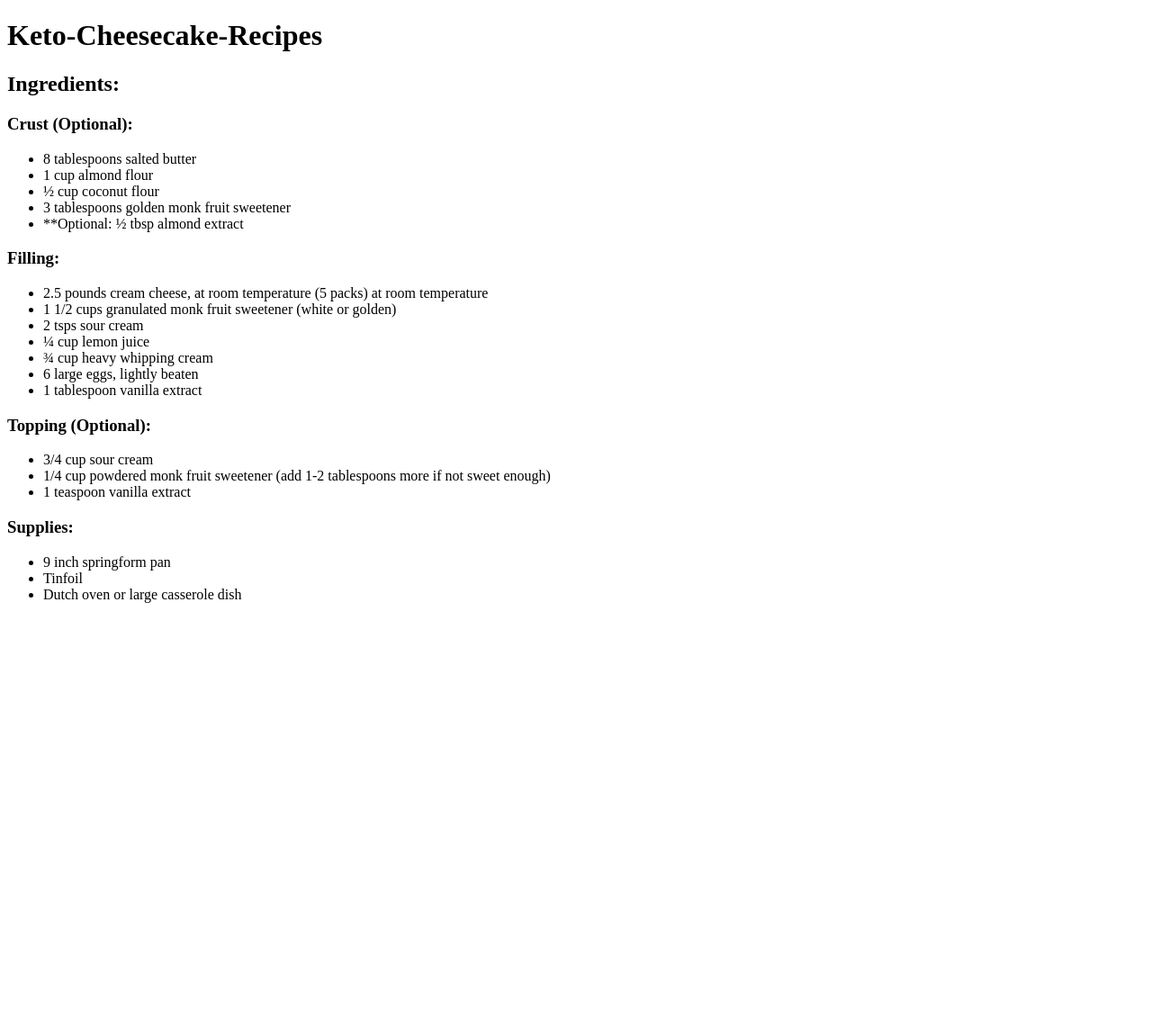
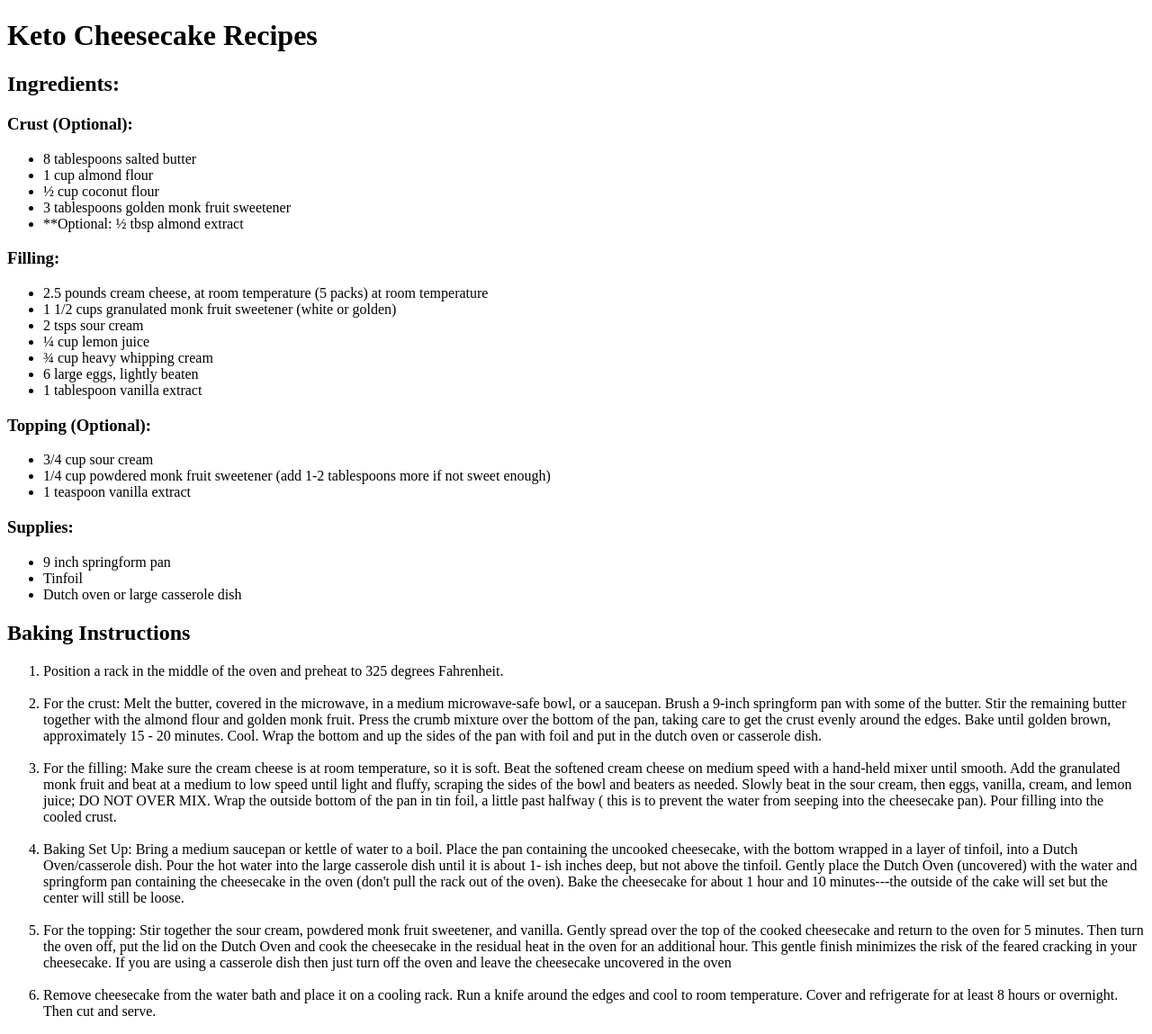
Before and after one commit to willow-luna/K_C_R, a plain HTML site: page index.html in a window 1280 px wide. Shown: the whole page at 90% size. Before the commit the page ends 800 px from the top, so only its background shows below. Drawn offline with Linux system fonts and the light colour scheme.

Commit message:
Baking Instructions

```diff
--- a/index.html
+++ b/index.html
@@ -7,7 +7,7 @@
     <title>Keto Cheesecake Recipes</title>
 </head>
 <body>
-    <h1>Keto-Cheesecake-Recipes</h1>
+    <h1>Keto Cheesecake Recipes</h1>
     <h2>Ingredients:</h2>
 
          <h3>Crust (Optional):</h3>
@@ -56,5 +56,21 @@
                 <li>Tinfoil</li>
                 <li>Dutch oven or large casserole dish</li>
             </ul>
+    <h2>Baking Instructions</h2>
+            <ol>
+                <li>Position a rack in the middle of the oven and preheat to 325 degrees Fahrenheit.</li> <br>
+
+                <li>For the crust: Melt the butter, covered in the microwave, in a medium microwave-safe bowl, or a saucepan. Brush a 9-inch springform pan with some of the butter. Stir the remaining butter together with the almond flour and golden monk fruit. Press the crumb mixture over the bottom of the pan, taking care to get the crust evenly around the edges. Bake until golden brown, approximately 15 - 20 minutes. Cool. Wrap the bottom and up the sides of the pan with foil and put in the dutch oven or casserole dish.</li><br>
+
+                <li>For the filling: Make sure the cream cheese is at room temperature, so it is soft. Beat the softened cream cheese on medium speed with a hand-held mixer until smooth. Add the granulated monk fruit and beat at a medium to low speed until light and fluffy, scraping the sides of the bowl and beaters as needed. Slowly beat in the sour cream, then eggs, vanilla, cream, and lemon juice;  DO NOT OVER MIX. Wrap the outside bottom of the pan in tin foil, a little past halfway ( this is to prevent the water from seeping into the cheesecake pan). Pour filling into the cooled crust.</li><br>
+
+                <li>Baking Set Up: Bring a medium saucepan or kettle of water to a boil. Place the pan containing the uncooked cheesecake, with the bottom wrapped in a layer of tinfoil, into a Dutch Oven/casserole dish. Pour the hot water into the large casserole dish until it is about 1- ish inches deep, but not above the tinfoil. Gently place the Dutch Oven (uncovered) with the water and springform pan containing the cheesecake in the oven (don't pull the rack out of the oven). Bake the cheesecake for about 1 hour and 10 minutes---the outside of the cake will set but the center will still be loose.</li><br>
+
+                <li>For the topping: Stir together the sour cream, powdered monk fruit sweetener, and vanilla. Gently spread over the top of the cooked cheesecake and return to the oven for 5 minutes. Then turn the oven off, put the lid on the Dutch Oven and cook the cheesecake in the residual heat in the oven for an additional hour. This gentle finish minimizes the risk of the feared cracking in your cheesecake. If you are using a casserole dish then just turn off the oven and leave the cheesecake uncovered in the oven</li><br>
+
+                <li>Remove cheesecake from the water bath and place it on a cooling rack. Run a knife around the edges and cool to room temperature. Cover and refrigerate for at least 8 hours or overnight. Then cut and serve.</li>
+
+            </ol>
+
 </body>
 </html>
```
